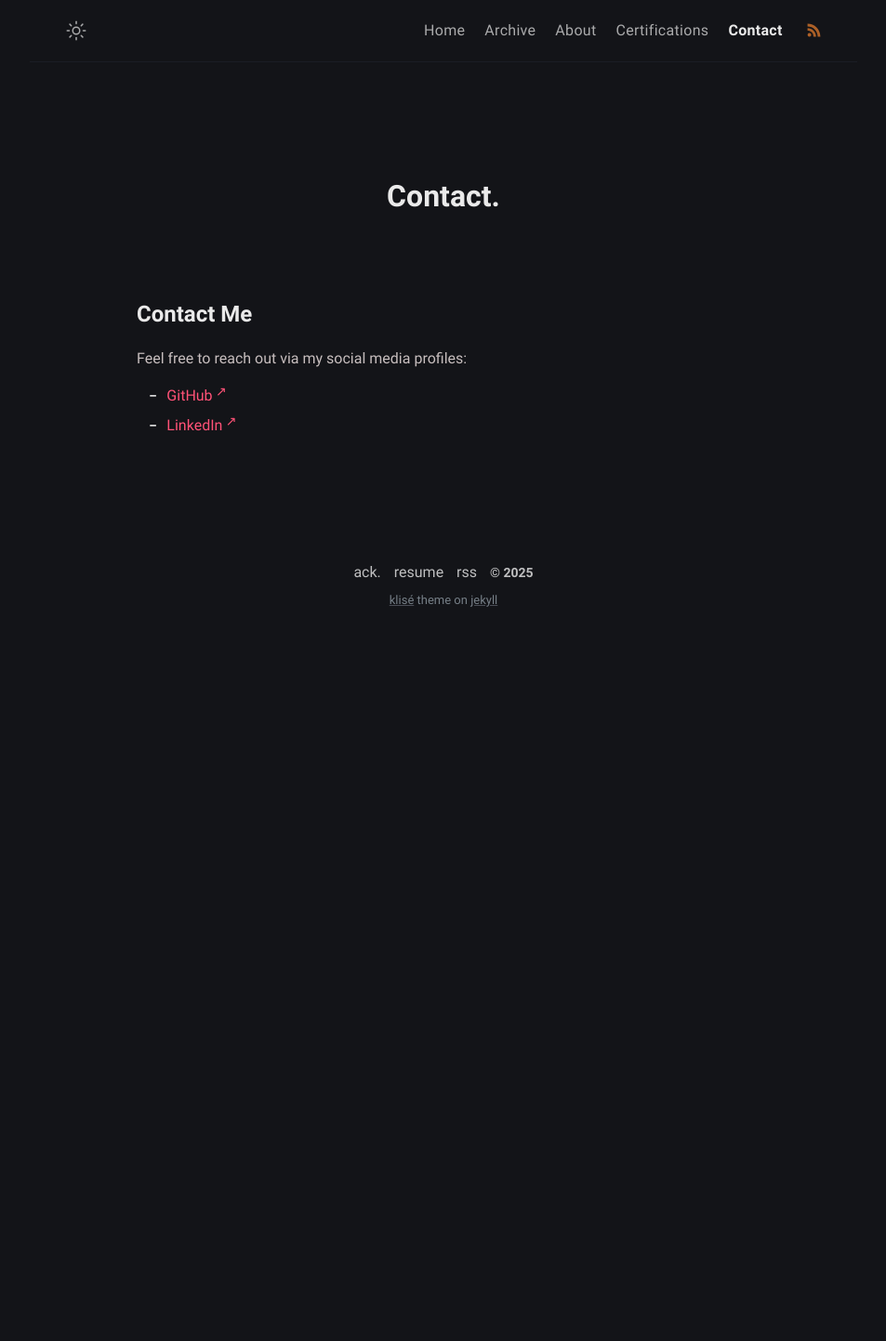
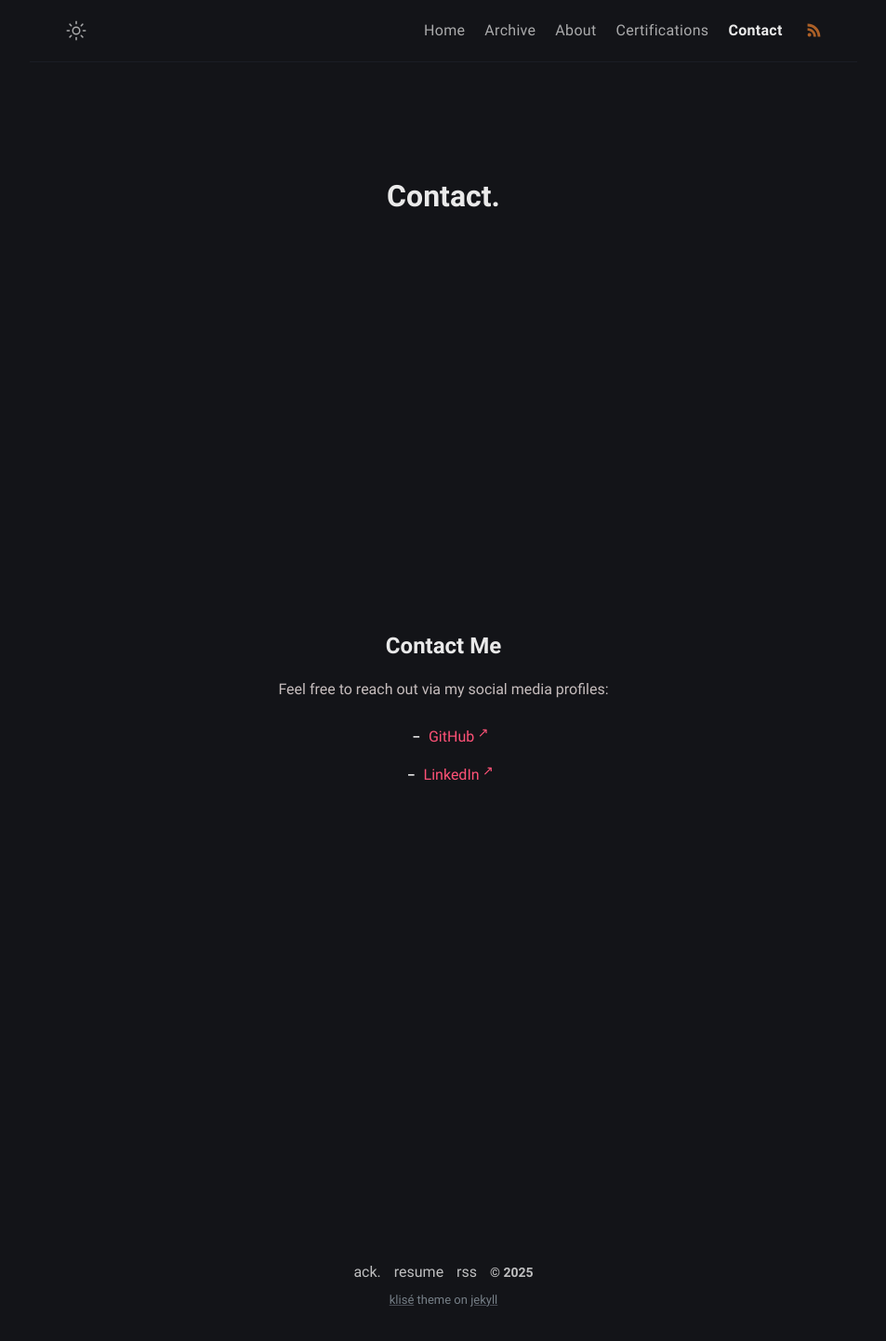
Before and after one commit to Extravenger/extravenger.github.io, a Jekyll site: the page built from contact.md, in a window 1280 px wide. Shown: the whole page at 93% size, without its empty margins (163-1116 px from the left). Built offline with Jekyll 4.4.1, drawn with Linux system fonts in a browser that asks for light colours; before the commit the page ends 900 px from its top, so only the background shows below that.

Commit message:
Update style.scss

```diff
--- a/assets/css/style.scss
+++ b/assets/css/style.scss
@@ -3,6 +3,30 @@
 
 @import "main";
 
+/* Contact Page */
+.contact-container {
+  display: flex;
+  flex-direction: column;
+  justify-content: center; /* Center vertically */
+  align-items: center; /* Center horizontally */
+  height: 100vh; /* Full viewport height */
+  margin: 0 auto; /* Center horizontally */
+  padding: 20px; /* Optional padding */
+}
+
+.social-links {
+  padding: 0;
+  text-align: center;
+}
+
+.social-links li {
+  margin: 10px 0;
+}
+
+.social-links a {
+  text-decoration: none;
+  color: inherit; /* Inherit color from parent */
+}
 
 /* Makes the entire cards clickable */
 .cert-card-link {
```
